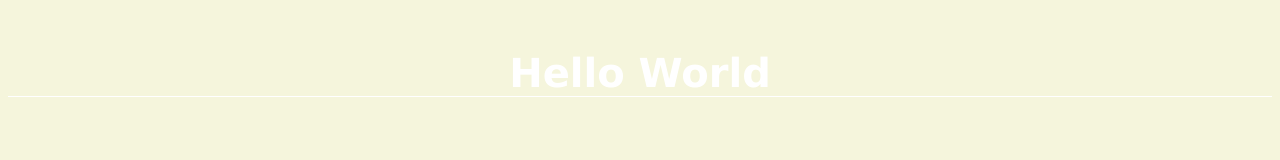
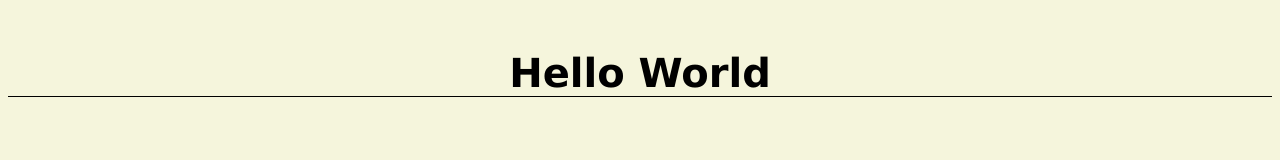
Before and after one commit to Alberto-Bruno/htmlcss-hello, a plain HTML site: page index.html in a window 1280 px wide. Drawn offline with Linux system fonts and the light colour scheme.

```diff
--- a/style.css
+++ b/style.css
@@ -3,10 +3,10 @@
 }
 
 h1{
-    color: white;
-    text-align: center;
+    color: black;
     margin: 50px 0;
     font-size: 40px;
     font-family: verdana;
-    border-bottom: 1px solid white;
+    border-bottom: 1px solid black;
+    text-align: center;
 }
```
